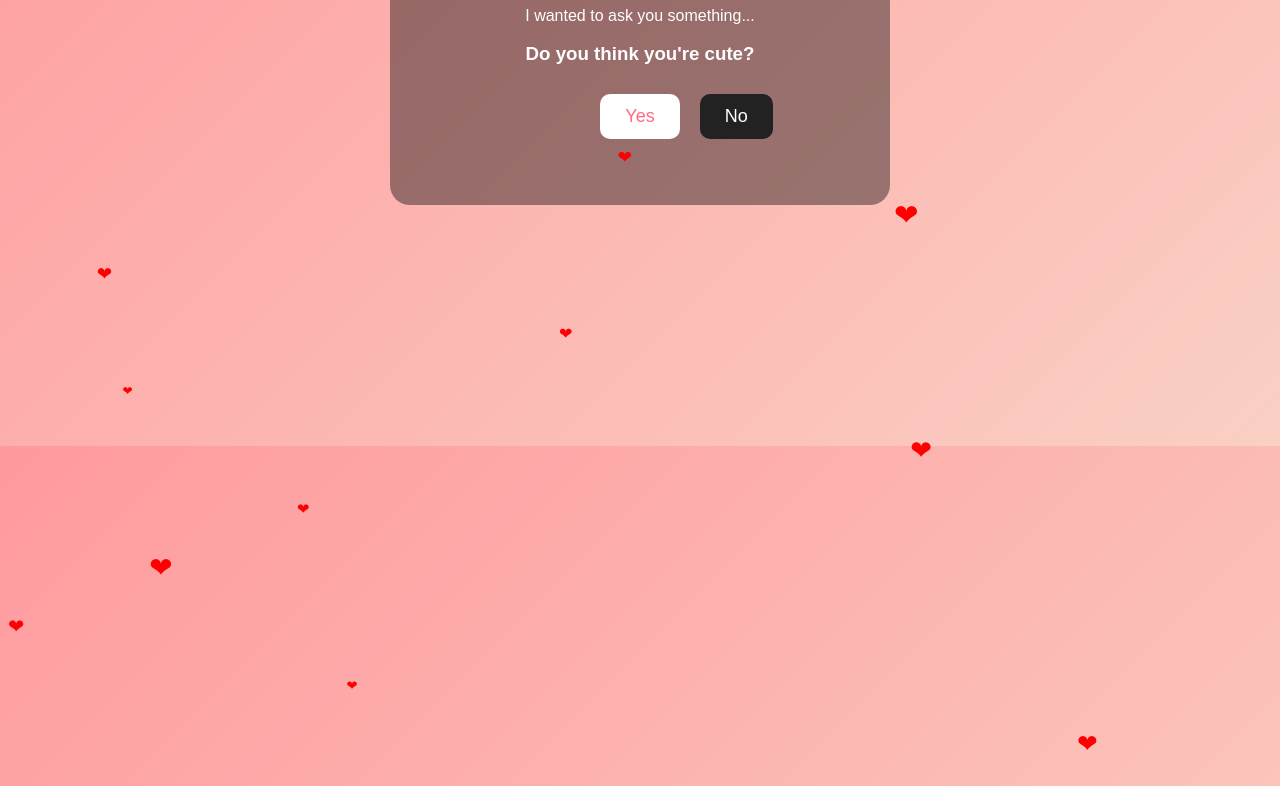
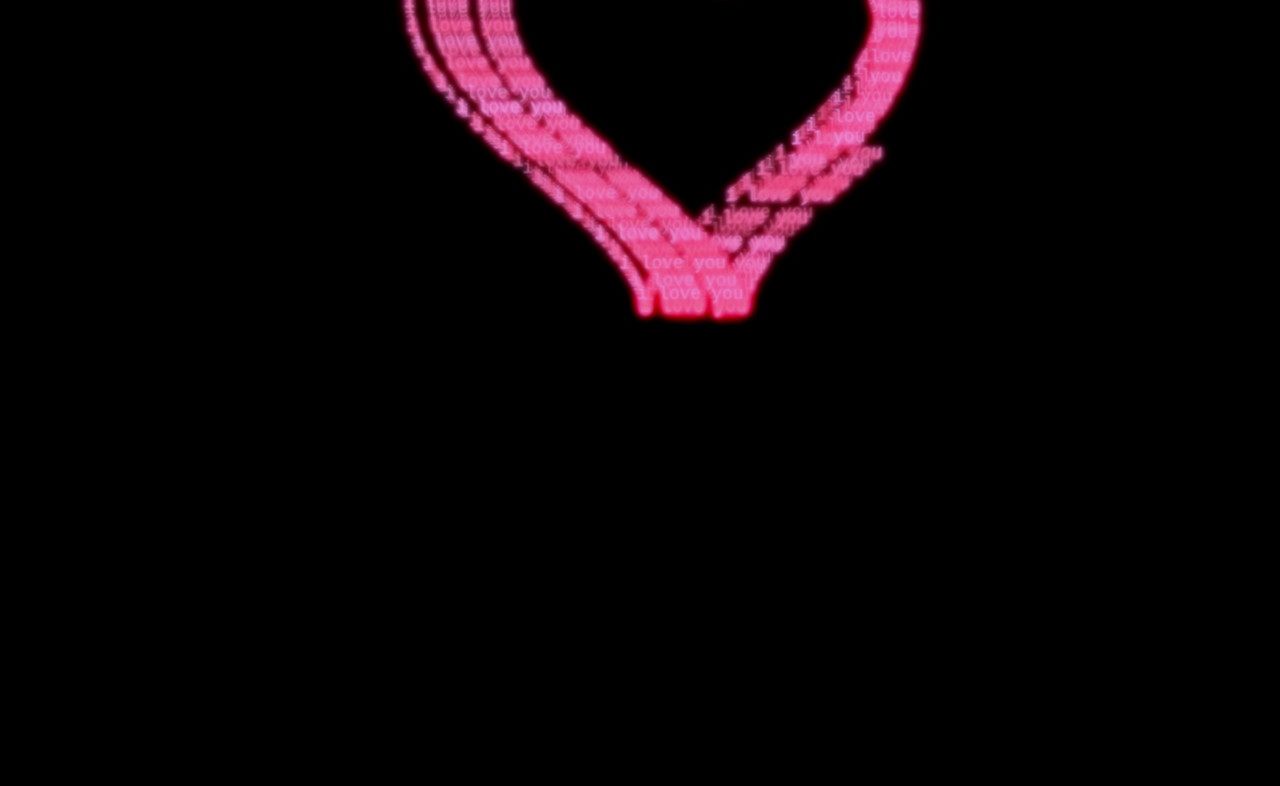
Before and after one commit to skullcharge765-ship-it/Addi-cute-game, a plain HTML site: page index.html in a window 1280 px wide. Shown: the part 354-1140 px from the top of the page. After the commit the page ends 800 px from the top, so only its background shows below. Drawn offline with Linux system fonts and the light colour scheme; animation ran at ten frames a second.

Commit message:
Update index.html

```diff
--- a/index.html
+++ b/index.html
@@ -1,126 +1,171 @@
 <!DOCTYPE html>
-<html>
+<html lang="en">
 <head>
-<title>A Question For Addi</title>
+<meta charset="UTF-8" />
+<meta name="viewport" content="width=device-width, initial-scale=1.0"/>
+<title>Love Heart Boot</title>
 
 <style>
+    *{
+        margin:0;
+        padding:0;
+        box-sizing:border-box;
+    }
+
     body{
-    margin:0;
+        background:black;
         overflow:hidden;
-    font-family:Arial, sans-serif;
-    background:linear-gradient(135deg,#ff9a9e,#fad0c4);
+        height:100vh;
         display:flex;
         justify-content:center;
         align-items:center;
-    height:100vh;
-    text-align:center;
-    color:white;
+        font-family:monospace;
     }
 
-.container{
-    background:rgba(0,0,0,0.4);
-    padding:40px;
-    border-radius:20px;
-    width:420px;
+    #bootText{
+        position:absolute;
+        color:#ff4d6d;
+        font-size:28px;
+        letter-spacing:3px;
+        animation:fadeOut 3s forwards;
+        text-shadow:0 0 10px #ff4d6d;
     }
 
-button{
-    padding:12px 25px;
-    font-size:18px;
-    border:none;
-    border-radius:10px;
-    margin:10px;
-    cursor:pointer;
+    @keyframes fadeOut{
+        0%{
+            opacity:1;
         }
-
-.yes{
-    background:white;
-    color:#ff6b81;
+        80%{
+            opacity:1;
         }
-
-.no{
-    background:#222;
-    color:white;
-    position:absolute;
+        100%{
+            opacity:0;
+            visibility:hidden;
+        }
     }
 
     .heart{
-    position:absolute;
-    color:red;
-    animation:float 6s linear infinite;
+        position:relative;
+        width:500px;
+        height:500px;
+        opacity:0;
+        animation:showHeart 3s forwards;
+        animation-delay:3s;
     }
 
-@keyframes float{
-    0%{transform:translateY(100vh);}
-    100%{transform:translateY(-10vh);}
+    @keyframes showHeart{
+        from{
+            opacity:0;
+            transform:scale(0.8);
+        }
+        to{
+            opacity:1;
+            transform:scale(1);
+        }
+    }
+
+    .word{
+        position:absolute;
+        color:#ff5c8a;
+        font-size:18px;
+        user-select:none;
+        text-shadow:
+            0 0 5px #ff5c8a,
+            0 0 10px #ff5c8a,
+            0 0 20px #ff0055;
+        animation:glow 2s infinite alternate;
+    }
+
+    @keyframes glow{
+        from{
+            opacity:0.4;
+            filter:brightness(1);
+        }
+        to{
+            opacity:1;
+            filter:brightness(2);
+        }
+    }
+
+    .centerText{
+        position:absolute;
+        top:50%;
+        left:50%;
+        transform:translate(-50%, -50%);
+        color:white;
+        font-size:60px;
+        font-weight:bold;
+        text-shadow:
+            0 0 10px white,
+            0 0 20px #ff0055,
+            0 0 40px #ff0055;
+        opacity:0;
+        animation:centerAppear 2s forwards;
+        animation-delay:5s;
+    }
+
+    @keyframes centerAppear{
+        from{
+            opacity:0;
+            transform:translate(-50%, -50%) scale(0.5);
+        }
+        to{
+            opacity:1;
+            transform:translate(-50%, -50%) scale(1);
+        }
     }
 </style>
 </head>
 
 <body>
 
-<div class="container">
-<h1>Hey Addi :)</h1>
+<div id="bootText">INITIALIZE BOOT UP...</div>
 
-<p>I wanted to ask you something...</p>
-
-<h3>Do you think you're cute?</h3>
-
-<button class="yes" onclick="yesClicked()">Yes</button>
-<button class="no" id="noBtn">No</button>
-
-<p id="result"></p>
-
+<div class="heart" id="heart">
+    <div class="centerText">Love you</div>
 </div>
 
 <script>
+const heart = document.getElementById("heart");
 
-let yesClicks = 0;
+function createHeartWords() {
 
-function yesClicked(){
+    const total = 850;
 
-    yesClicks++;
+    for(let i = 0; i < total; i++) {
 
-    if(yesClicks <= 6){
-        document.getElementById("result").innerText = "Are you sure?";
+        const t = Math.PI * 2 * Math.random();
+
+        const x = 16 * Math.pow(Math.sin(t), 3);
+        const y =
+            13 * Math.cos(t) -
+            5 * Math.cos(2 * t) -
+            2 * Math.cos(3 * t) -
+            Math.cos(4 * t);
+
+        const scale = 15;
+
+        const word = document.createElement("div");
+        word.className = "word";
+        word.innerText = "i love you";
+
+        word.style.left = (250 + x * scale) + "px";
+        word.style.top = (250 - y * scale) + "px";
+
+        word.style.opacity = "0";
+
+        word.style.animationDelay = (Math.random() * 2) + "s";
+
+        heart.appendChild(word);
+
+        setTimeout(() => {
+            word.style.transition = "1s";
+            word.style.opacity = "1";
+        }, 3000 + i * 8);
     }
-    else{
-        document.getElementById("result").innerText =
-        "Good 😌 because I think you are too.";
 }
 
-}
-
-// NO BUTTON RUNS AWAY
-const noBtn = document.getElementById("noBtn");
-
-noBtn.addEventListener("mouseover",()=>{
-    const x = Math.random()*window.innerWidth;
-    const y = Math.random()*window.innerHeight;
-
-    noBtn.style.left = x + "px";
-    noBtn.style.top = y + "px";
-});
-
-// FLOATING HEARTS
-function createHeart(){
-
-    const heart = document.createElement("div");
-    heart.classList.add("heart");
-    heart.innerHTML="❤";
-
-    heart.style.left=Math.random()*100+"vw";
-    heart.style.fontSize=(Math.random()*20+10)+"px";
-
-    document.body.appendChild(heart);
-
-    setTimeout(()=>{
-        heart.remove();
-    },6000);
-}
-
-setInterval(createHeart,400);
-
+createHeartWords();
 </script>
 
 </body>
```
Lines whose indentation alone changed are shown as unchanged.
